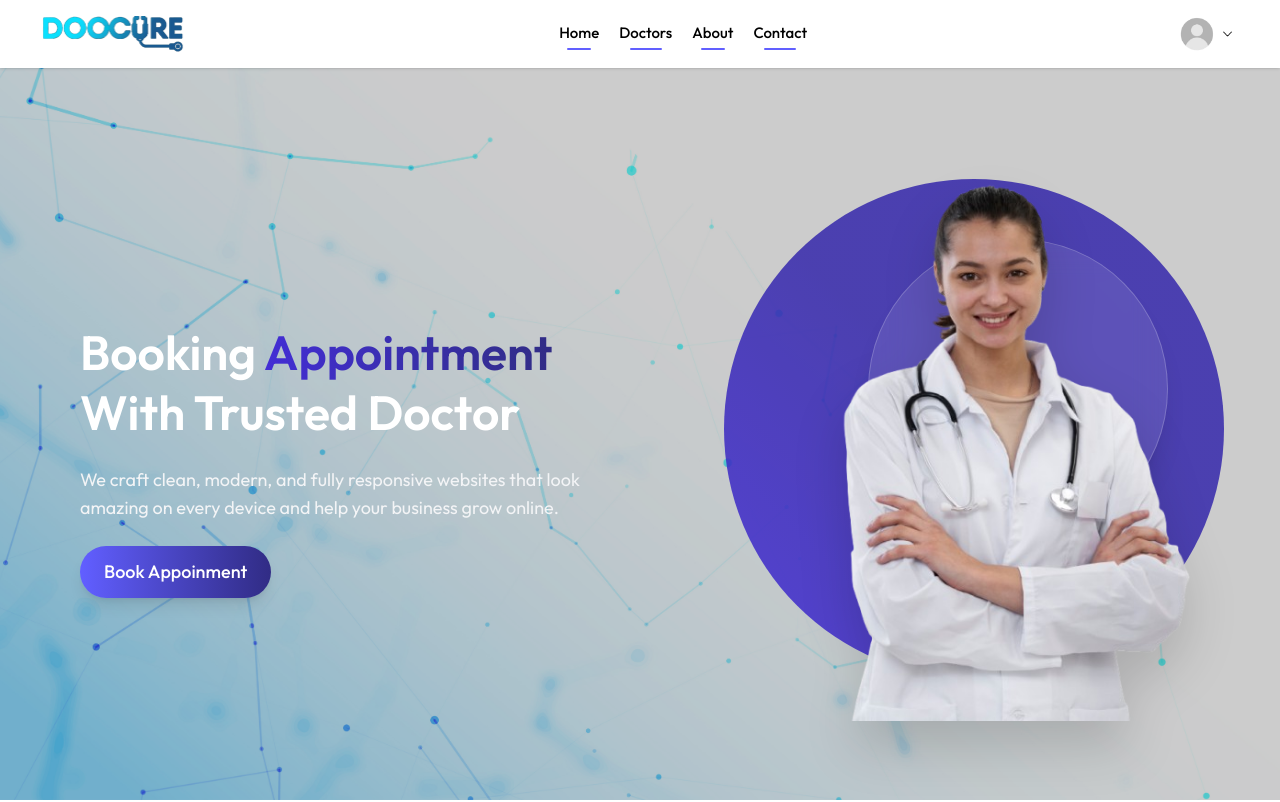
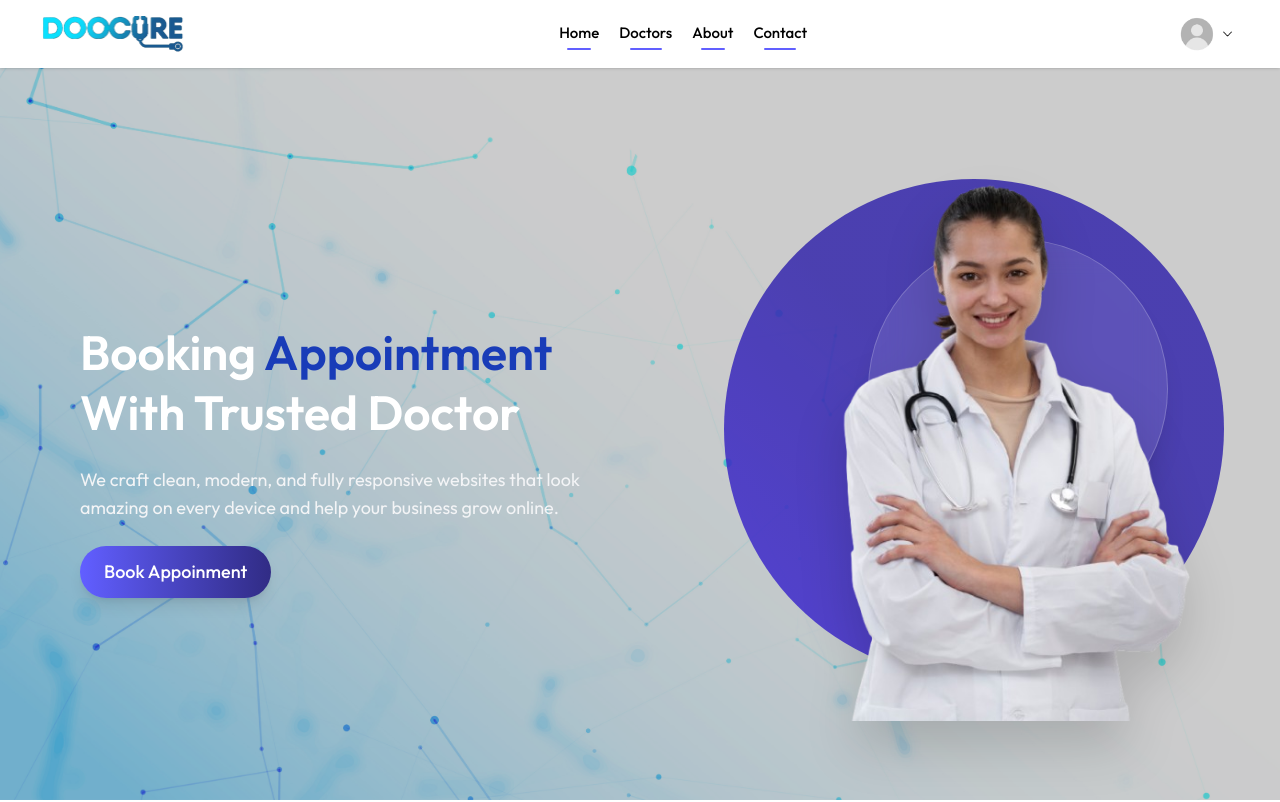
Before and after one commit to AnisaIdrees/doctorBooking-Appoinment, a React (Vite) app in the folder frontend/: page / in a window 1280 px wide. Shown: the top 802 px of the page. Built offline with nearby package versions, Linux system fonts and the light colour scheme.

Commit message:
dotenv file again added !

```diff
--- a/frontend/src/components/HeroSection.jsx
+++ b/frontend/src/components/HeroSection.jsx
@@ -21,7 +21,7 @@ function HeroSection() {
                         className="space-y-6 text-center md:text-left"
                     >
                         <h1 className="text-left text-shadow-white text-3xl md:text-4xl lg:text-5xl font-semibold leading-tight mt-0 sm:mt-6 md:mt-10">
-                            Booking<span className='bg-gradient-to-r from-indigo-700 to-indigo-900 bg-clip-text text-transparent'>  Appointment</span>{" "} With Trusted Doctor
+                            Booking<span className='text-blue-800'>  Appointment</span>{" "} With Trusted Doctor
                         </h1>
                         <p className="text-gray-100 text-lg text-left">
                             We craft clean, modern, and fully responsive websites that look
--- a/frontend/src/components/dashboard/Layout.jsx
+++ b/frontend/src/components/dashboard/Layout.jsx
@@ -0,0 +1,11 @@
+import React from 'react'
+
+function Layout() {
+  return (
+    <div>
+      Layout
+    </div>
+  )
+}
+
+export default Layout
```
